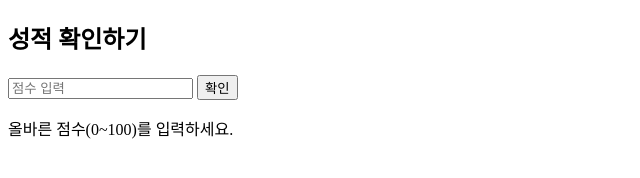
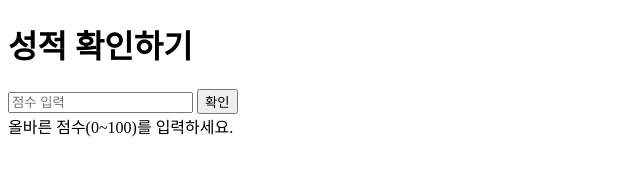
Before and after one commit to HechoLP/GBSW_webPrograming_Project, a plain HTML site: page Homework/score.html in a window 1280 px wide. Both pictures are taken after a click on the button "확인". Shown: the whole page, without its empty margins (0-640 px from the left). Drawn offline with Linux system fonts and the light colour scheme.

Commit message:
Update score.html

```diff
--- a/Homework/score.html
+++ b/Homework/score.html
@@ -6,18 +6,19 @@
 </head>
 <body>
 
-    <h2>성적 확인하기</h2>
+    <h1>성적 확인하기</h1>
     <input type="number" id="score" placeholder="점수 입력">
-    <button onclick="check()">확인</button>
-    <p id="resultText"></p>
-
+    <button type="button" id="btn">확인</button>
+    <div id="result"></div>
 
     <script>
-        function check() {
-            const numScore = Number(score.value);
+        document.getElementById("btn").onclick = function() {
+            const scoreInput = document.getElementById("score").value;
+            const numScore = Number(scoreInput);
+            const resultDiv = document.getElementById("result");
 
-            if (score.value === "" || numScore < 0 || numScore > 100) {
-                resultText.innerText = "올바른 점수(0~100)를 입력하세요.";
+            if (scoreInput === "" || numScore < 0 || numScore > 100) {
+                resultDiv.innerText = "올바른 점수(0~100)를 입력하세요.";
                 return;
             }
 
@@ -42,8 +43,8 @@
                     grade = "F";
             }
 
-            resultText.innerText = "학점: " + grade;
-        }
+            resultDiv.innerText = "학점: " + grade;
+        };
     </script>
 
 </body>
```
